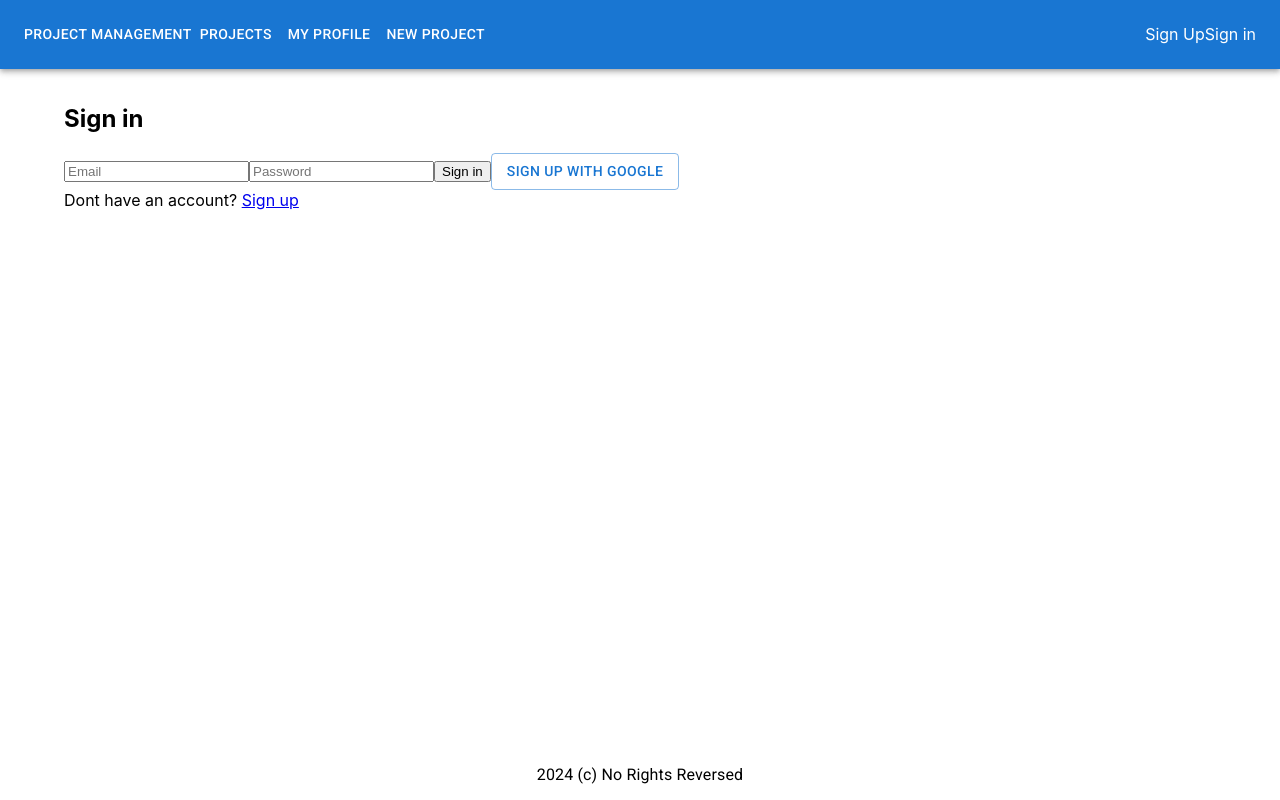
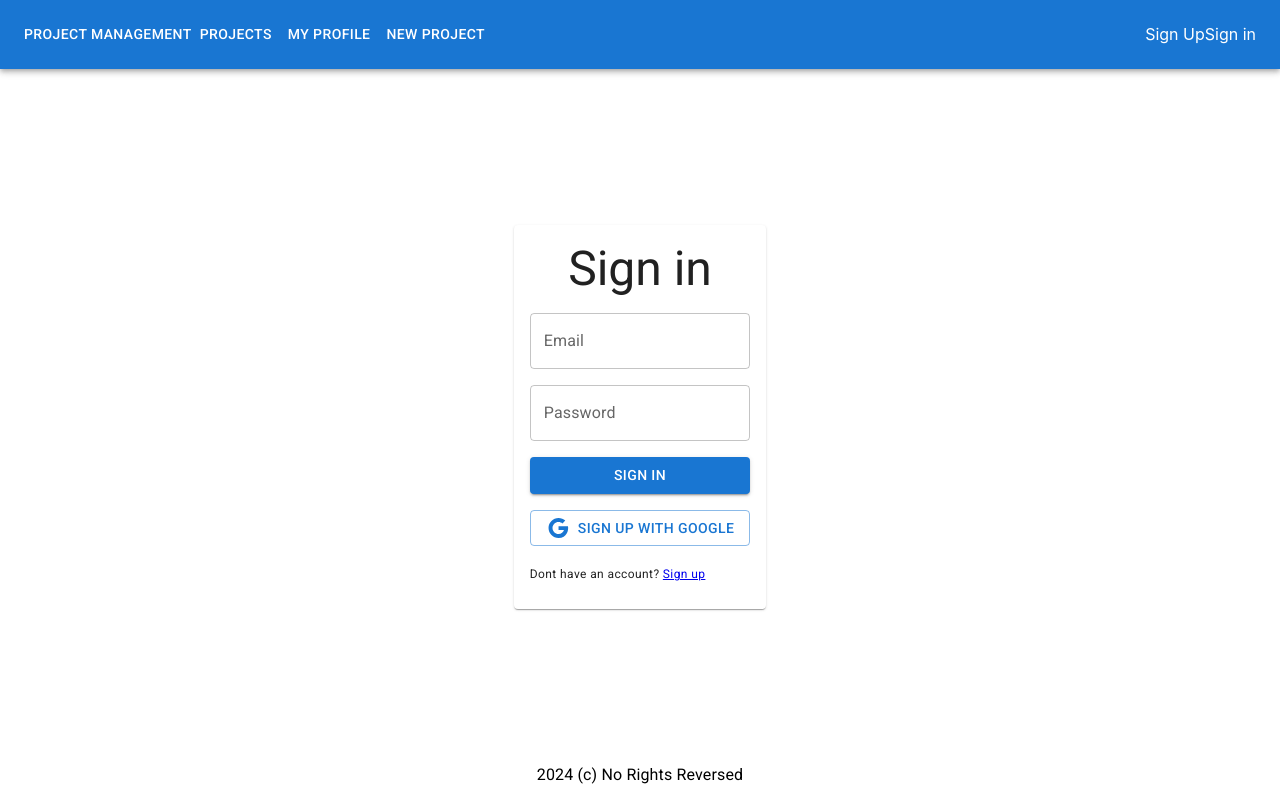
Before and after one commit to GricelevichOA/project-management, a React (Create React App) app: page /login in a window 1280 px wide. Built offline with nearby package versions, Linux system fonts and the light colour scheme; no server answers; the database is empty.

Commit message:
design fixes

```diff
--- a/src/components/common/GoogleSignInBtn.tsx
+++ b/src/components/common/GoogleSignInBtn.tsx
@@ -1,8 +1,9 @@
 import { getAdditionalUserInfo, signInWithPopup } from "firebase/auth";
 import { auth, googleProvider } from "../../config/firebase";
 import { setUserProfile } from "../../api/firestore";
-import { Button } from "@mui/material";
+import { Button, Icon } from "@mui/material";
 import { UserProfile } from "../../utils/types";
+import GoogleIcon from "@mui/icons-material/Google";
 
 export function GoogleSignInBtn() {
   async function signInWithGoogle(): Promise<void> {
@@ -26,8 +27,12 @@ export function GoogleSignInBtn() {
   }
 
   return (
-    <Button variant="outlined" onClick={signInWithGoogle}>
-      Sign up with Google
+    <Button
+      variant="outlined"
+      onClick={signInWithGoogle}
+      sx={{ width: "100%" }}
+    >
+      <GoogleIcon sx={{ mr: 1 }} /> Sign up with Google
     </Button>
   );
 }
--- a/src/components/common/ProjectForm.tsx
+++ b/src/components/common/ProjectForm.tsx
@@ -29,7 +29,7 @@ export function ProjectForm({
       id: projectId || uuidv4(),
       title: formTitle,
       description: formDescription,
-      user_id: users.currentUser.uid,
+      user_id: users.currentUser.id,
       status: "new",
       created_at: Date.now(),
       updated_at: "",
--- a/src/components/layout/Content.tsx
+++ b/src/components/layout/Content.tsx
@@ -5,5 +5,12 @@ interface IBodyProps {
 }
 
 export function Content({ children }: IBodyProps) {
-  return <Container component={"main"} sx={{flex: "1 1"}}>{children}</Container>;
+  return (
+    <Container
+      component={"main"}
+      sx={{ flex: "1 1", display: "flex", flexDirection: "column" }}
+    >
+      {children}
+    </Container>
+  );
 }
--- a/src/components/pages/Index.tsx
+++ b/src/components/pages/Index.tsx
@@ -2,10 +2,16 @@ import { Box, Typography } from "@mui/material";
 
 export function Index() {
   return (
-    <Box sx={{}}>
-      <Typography variant="h1">
-        Welcome to project management app
-      </Typography>
+    <Box
+      sx={{
+        display: "flex",
+        flexDirection: "column",
+        justifyContent: "center",
+        height: "100%",
+        flex: "1 1"
+      }}
+    >
+      <Typography variant="h1">Welcome to project management app</Typography>
       <Typography variant="h2">Made by me for you</Typography>
     </Box>
   );
--- a/src/components/pages/Login.tsx
+++ b/src/components/pages/Login.tsx
@@ -3,6 +3,14 @@ import { Link } from "react-router-dom";
 import { GoogleSignInBtn } from "../common/GoogleSignInBtn";
 import { signInWithEmailAndPassword } from "firebase/auth";
 import { auth } from "../../config/firebase";
+import {
+  Box,
+  Button,
+  Card,
+  CardContent,
+  TextField,
+  Typography,
+} from "@mui/material";
 
 export function Login() {
   const [email, setEmail] = useState("");
@@ -21,32 +29,63 @@ export function Login() {
 
   return (
     <>
-      <div className="register">
-        <h2 className="register__title">Sign in</h2>
-        <div className="register__form">
-          <input
-            className="register__input input"
-            type="email"
-            placeholder="Email"
+      <Box
+        sx={{
+          display: "flex",
+          flexDirection: "column",
+          justifyContent: "center ",
+          alignItems: "center",
+          flex: "1 1",
+        }}
+      >
+        <Card
+          sx={{ maxWidth: 400, alignSelf: "center", justifySelf: "center" }}
+        >
+          <CardContent>
+            <Typography variant="h3" sx={{ textAlign: "center", mb: 2 }}>
+              Sign in
+            </Typography>
+            <Box sx={{ mb: 2 }}>
+              <TextField
+                sx={{ width: "100%" }}
+                variant="outlined"
+                label="Email"
                 value={email}
                 onChange={(e) => setEmail(e.target.value)}
               />
-          <input
+            </Box>
+            <Box sx={{ mb: 2 }}>
+              <TextField
+                sx={{ width: "100%" }}
+                variant="outlined"
+                label="Password"
+                id="register_email"
                 className="register__input input"
-            type="password"
-            placeholder="Password"
+                type="email"
                 value={password}
                 onChange={(e) => setPassword(e.target.value)}
               />
-          <button className="register__button button" onClick={signIn}>
+            </Box>
+            <Box sx={{ mb: 2 }}>
+              <Button
+                sx={{ width: "100%" }}
+                variant="contained"
+                onClick={signIn}
+              >
                 Sign in
-          </button>
+              </Button>
+            </Box>
+            <Box sx={{ mb: 2 }}>
               <GoogleSignInBtn />
-        </div>
-        <div>
+            </Box>
+            <Box>
+              <Typography variant="caption">
                 Dont have an account? <Link to="/register">Sign up</Link>
-        </div>
-      </div>
+              </Typography>
+            </Box>
+          </CardContent>
+        </Card>
+      </Box>
     </>
   );
 }
--- a/src/components/pages/Project.tsx
+++ b/src/components/pages/Project.tsx
@@ -2,10 +2,7 @@ import { useDispatch, useSelector } from "react-redux";
 import { Link, useParams } from "react-router-dom";
 import { Task, UserProfile } from "../../utils/types";
 import { useEffect, useState } from "react";
-import {
-  clearCurrentProjectAction,
-  setCurrentProjectAction,
-} from "../../actions";
+import { setCurrentProjectAction } from "../../actions";
 import {
   Avatar,
   Box,
@@ -45,7 +42,7 @@ export function Project() {
   const [title, setTitle] = useState<string>("");
   const [description, setDescription] = useState<string>("");
   const [assignee, setAssignee] = useState<string | number>("");
-  const [dueDate, setDueDate] = useState<number>();
+  const [dueDate, setDueDate] = useState<number>(Date.now());
 
   function handleOpenTaskForm() {
     setIsCreatingTask(true);
--- a/src/components/pages/Register.tsx
+++ b/src/components/pages/Register.tsx
@@ -3,11 +3,19 @@ import { useState } from "react";
 import { Link } from "react-router-dom";
 import { auth } from "../../config/firebase";
 import { useDispatch } from "react-redux";
-import { setCurrentUserAction } from "../../actions";
+import { setCurrentUserAction, setUserProfilesAction } from "../../actions";
 import { GoogleSignInBtn } from "../common/GoogleSignInBtn";
 import { setUserProfile } from "../../api/firestore";
-import { Button, TextField } from "@mui/material";
+import {
+  Box,
+  Button,
+  Card,
+  CardContent,
+  TextField,
+  Typography,
+} from "@mui/material";
 import { UserProfile } from "../../utils/types";
+import LockIcon from "@mui/icons-material/Lock";
 
 export function Register() {
   const [email, setEmail] = useState("");
@@ -30,9 +38,10 @@ export function Register() {
         id: userCredentials.user.uid,
         username: username,
         email: userCredentials.user.email,
-        avatar_url: "",
+        avatar_url: `https://i.pravatar.cc/150?u=${email}`,
       } as UserProfile;
       await setUserProfile(newUserProfile);
+      await setUserProfilesAction(dispatch);
       setEmail("");
       setPassword("");
     } catch (e) {
@@ -42,16 +51,34 @@ export function Register() {
 
   return (
     <>
-      <div className="register">
-        <h2 className="register__title">Sign up</h2>
-        <div className="register__form">
+      <Box
+        sx={{
+          display: "flex",
+          flexDirection: "column",
+          justifyContent: "center ",
+          alignItems: "center",
+          flex: "1 1",
+        }}
+      >
+        <Card
+          sx={{ maxWidth: 400, alignSelf: "center", justifySelf: "center" }}
+        >
+          <CardContent>
+            <Typography variant="h3" sx={{ textAlign: "center", mb: 2 }}>
+              Sign up
+            </Typography>
+            <Box sx={{ mb: 2 }}>
               <TextField
+                sx={{ width: "100%" }}
                 variant="outlined"
                 label="Username"
                 value={username}
                 onChange={(e) => setUsername(e.target.value)}
               />
+            </Box>
+            <Box sx={{ mb: 2 }}>
               <TextField
+                sx={{ width: "100%" }}
                 variant="outlined"
                 label="Email"
                 id="register_email"
@@ -60,26 +87,39 @@ export function Register() {
                 value={email}
                 onChange={(e) => setEmail(e.target.value)}
               />
+            </Box>
+            <Box sx={{ mb: 2 }}>
               <TextField
+                sx={{ width: "100%" }}
                 variant="outlined"
-            label="password"
+                label="Password"
                 id="register_password"
                 className="register__input input"
                 type="password"
                 value={password}
                 onChange={(e) => setPassword(e.target.value)}
               />
-
-          <Button variant="contained" onClick={signUp}>
+            </Box>
+            <Box sx={{ mb: 2 }}>
+              <Button
+                sx={{ width: "100%" }}
+                variant="contained"
+                onClick={signUp}
+              >
                 Sign Up
               </Button>
-
+            </Box>
+            <Box sx={{ mb: 2 }}>
               <GoogleSignInBtn />
-        </div>
-        <div>
-          Already have an account? <Link to="/login">Sign in</Link>
-        </div>
-      </div>
+            </Box>
+            <Box>
+              <Typography variant="caption">
+                Already have an account <Link to="/login">Sign in</Link>
+              </Typography>
+            </Box>
+          </CardContent>
+        </Card>
+      </Box>
     </>
   );
 }
--- a/src/store/projects.ts
+++ b/src/store/projects.ts
@@ -1,5 +1,5 @@
 import { createSlice } from "@reduxjs/toolkit";
-import { ProjectType, ProjectsState, Task } from "../utils/types";
+import { ProjectsState } from "../utils/types";
 
 const initialState = {
   items: [],
```
Also changed, not shown: src/api/firestore.ts (+1 -16 lines), src/components/common/TaskCard.tsx (+7 -2 lines). Lines whose indentation alone changed are shown as unchanged.
